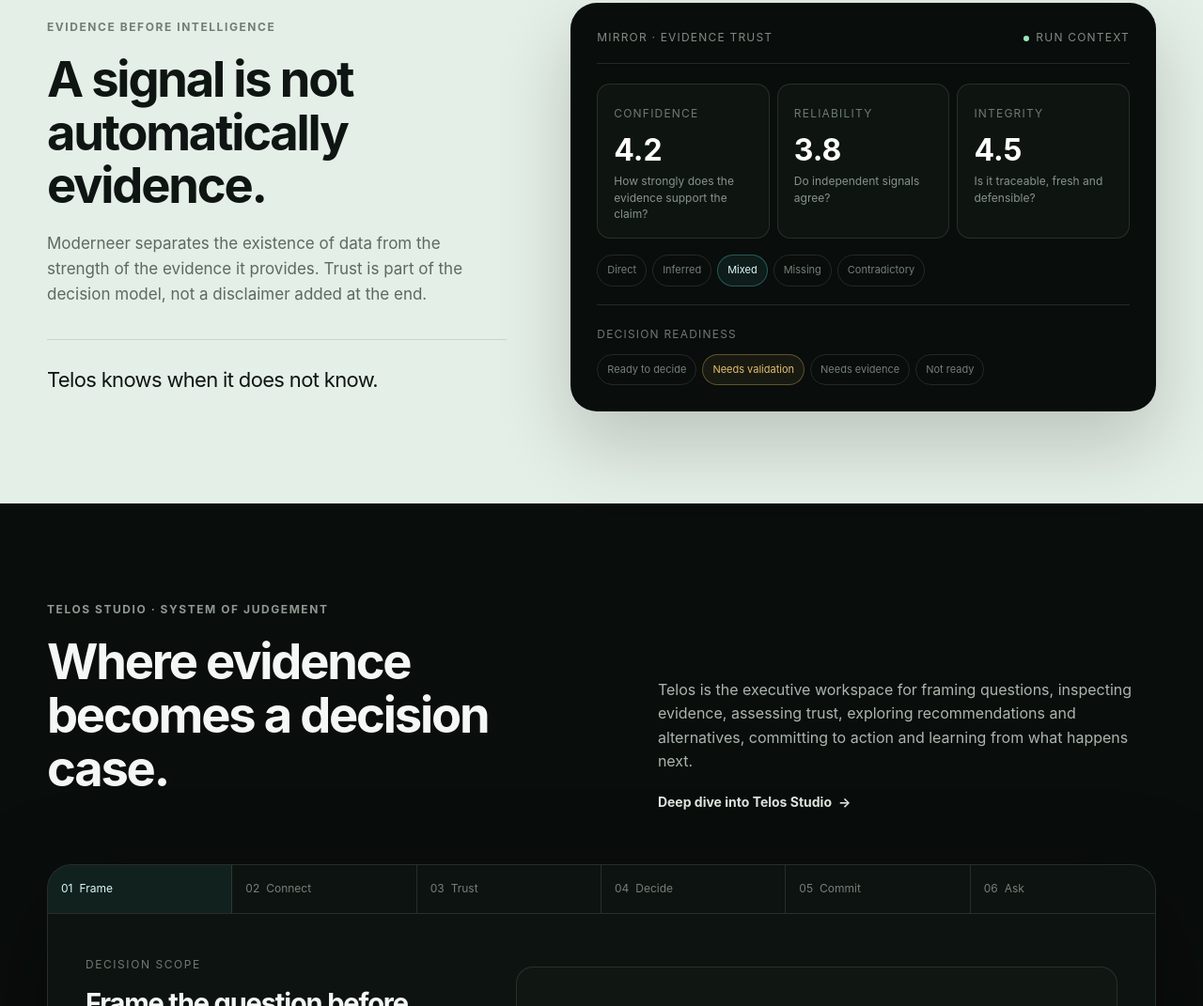
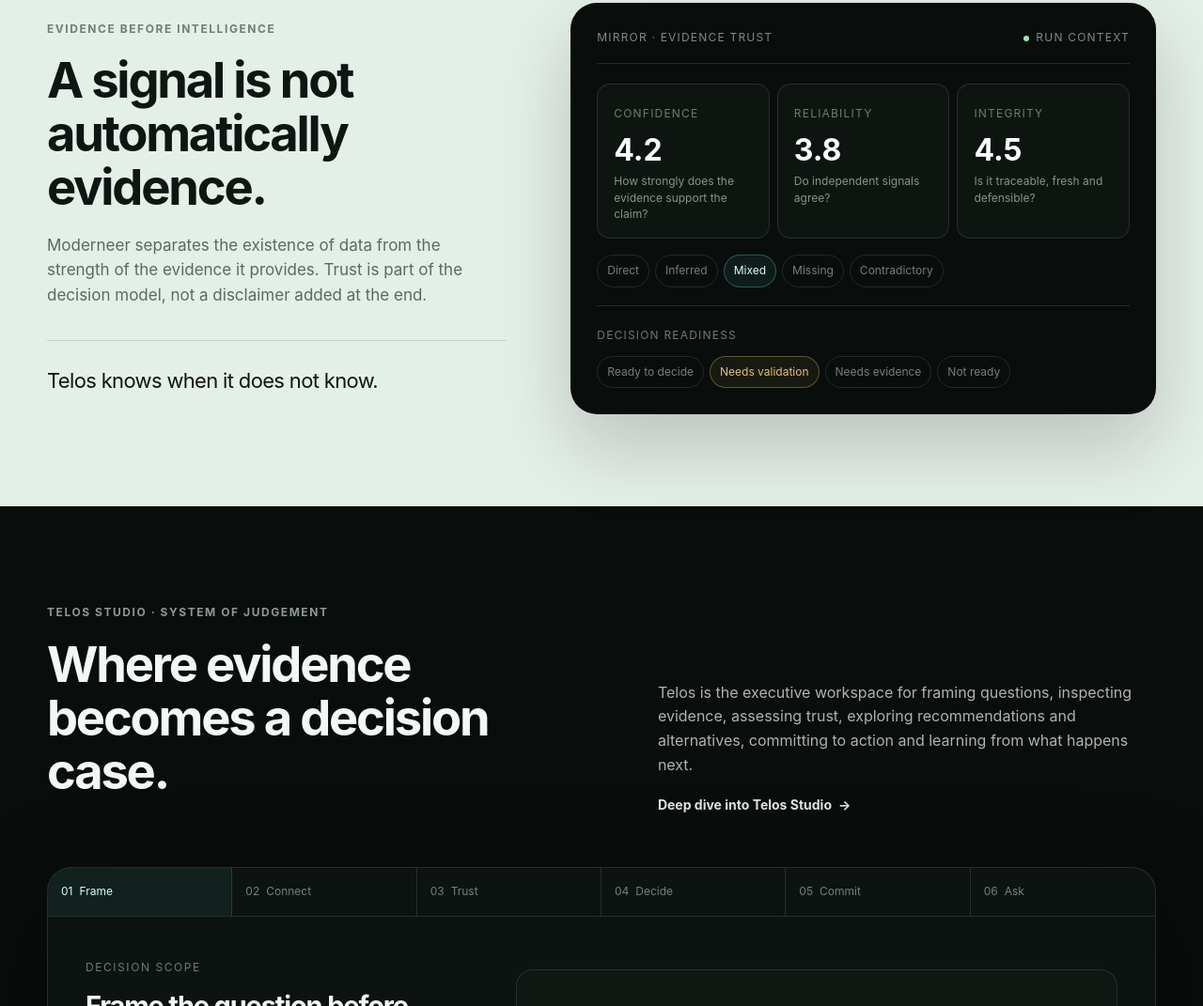
Before and after one commit to pravinkthakur/moderneer-site, a plain HTML site: page index.html in a window 1280 px wide. Shown: the part 3224-4295 px from the top of the page at 94% size. Drawn offline with Linux system fonts and the light colour scheme.

Commit message:
Raise decision state labels to readable size

```diff
--- a/assets/css/styles.css
+++ b/assets/css/styles.css
@@ -600,3 +600,10 @@
 .core-stages span{font-size:12px !important}
 .product-shot-label{line-height:1.4}
 .deep-copy>p,.section-intro>p{max-width:760px}
+
+
+/* Decision-state labels are primary information, not fine print. */
+.evidence-state span,
+.readiness-state span{
+  font-size:12px !important;
+}
```
